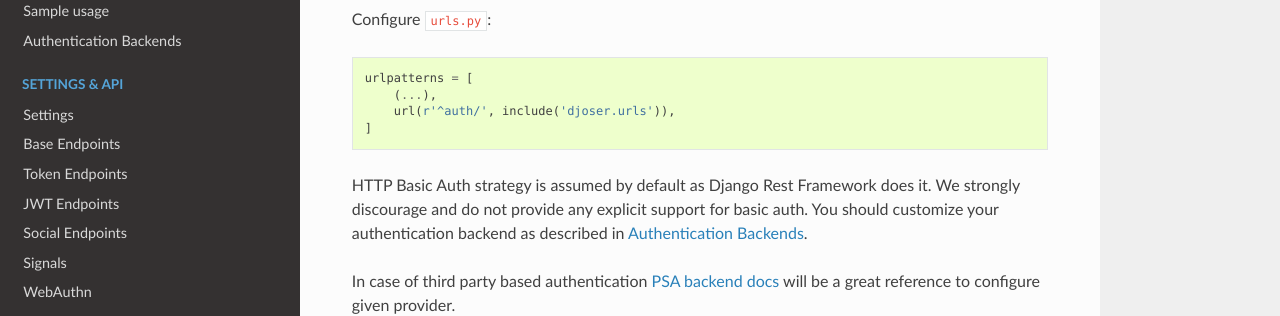
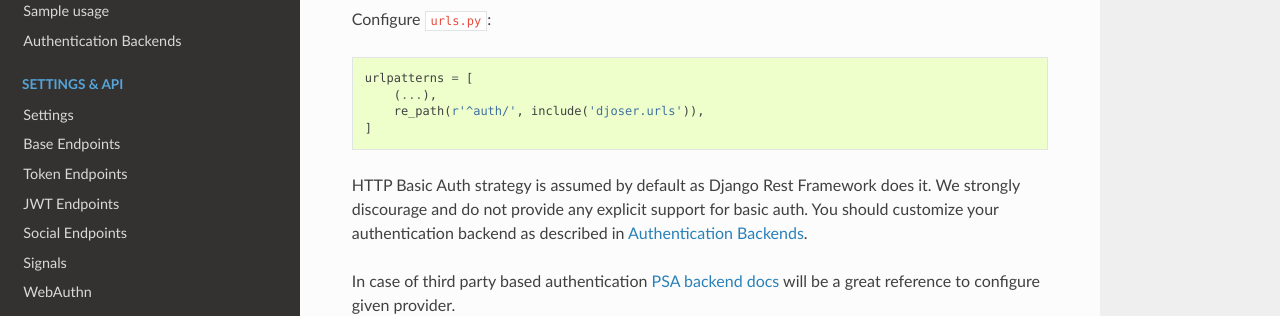
Before and after one commit to sunscrapers/djoser, a Sphinx documentation site: the page built from docs/source/getting_started.rst, in a window 1280 px wide and 900 px high, scrolled down 1143 px. Shown: the part 393-709 px from the top of the window. Built offline with Sphinx 7.4.7 and the Read the Docs theme 2.0.0, drawn with Linux system fonts in a browser that asks for light colours.

Commit message:
update outdated docs url -> re_path getting started page

```diff
--- a/docs/source/getting_started.rst
+++ b/docs/source/getting_started.rst
@@ -76,7 +76,7 @@ Configure ``urls.py``:
 
     urlpatterns = [
         (...),
-        url(r'^auth/', include('djoser.urls')),
+        re_path(r'^auth/', include('djoser.urls')),
     ]
 
 HTTP Basic Auth strategy is assumed by default as Django Rest Framework does it.
```
